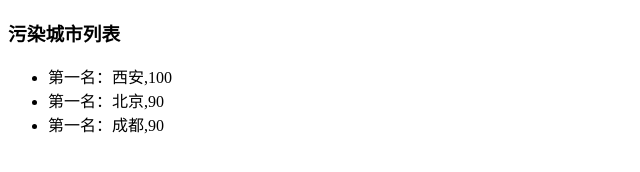
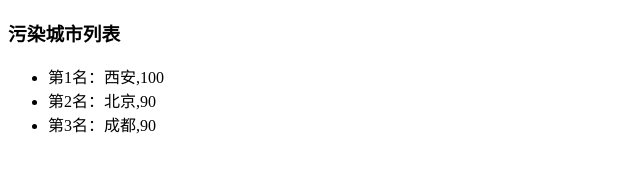
Before and after one commit to SunshowerC/IFE, a plain HTML site: page IFE-Mission2/task14.html in a window 1280 px wide. Shown: the whole page, without its empty margins (0-640 px from the left). Drawn offline with Linux system fonts and the light colour scheme.

Commit message:
修正任务十四序列错误

```diff
--- a/IFE-Mission2/task14.html
+++ b/IFE-Mission2/task14.html
@@ -39,7 +39,7 @@ var aqiData = [
 	for (var i = 0 ; i<aqiData.length ;i++) {
 	 		if(aqiData[i][1] > 60){
 	 			var newlist = document.createElement('li');
-	 			newlist.textContent = "第一名："+aqiData[i];
+	 			newlist.textContent = "第"+(i+1)+"名："+aqiData[i];
 	 			ulist.appendChild(newlist);
 	 		}
 	 	}
```
